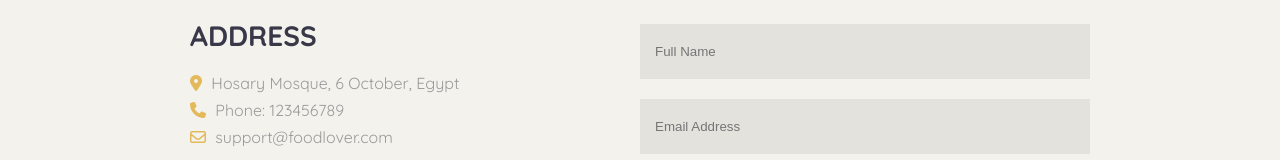
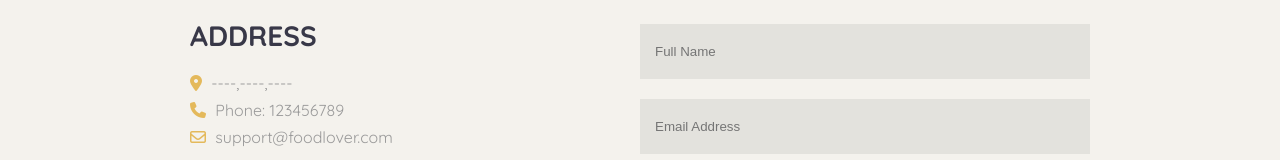
Before and after one commit to DoaaOsamaK/MenuRestaurant-Frontend, a plain HTML site: page index.html in a window 1280 px wide. Shown: the part 4461-4621 px from the top of the page. Drawn offline with Linux system fonts and the light colour scheme.

Commit message:
final index.html

```diff
--- a/index.html
+++ b/index.html
@@ -250,7 +250,7 @@
                     <div class="contact-info">
                         <div>
                             <h3>ADDRESS</h3>
-                            <p><i class="fa-solid fa-location-dot"></i> Hosary Mosque, 6 October, Egypt</p>
+                            <p><i class="fa-solid fa-location-dot"></i> ----,----,----</p>
                             <p><i class="fa-solid fa-phone"></i> Phone: 123456789</p>
                             <p><i class="fa-regular fa-envelope"></i> support@foodlover.com</p>
                         </div>
```
